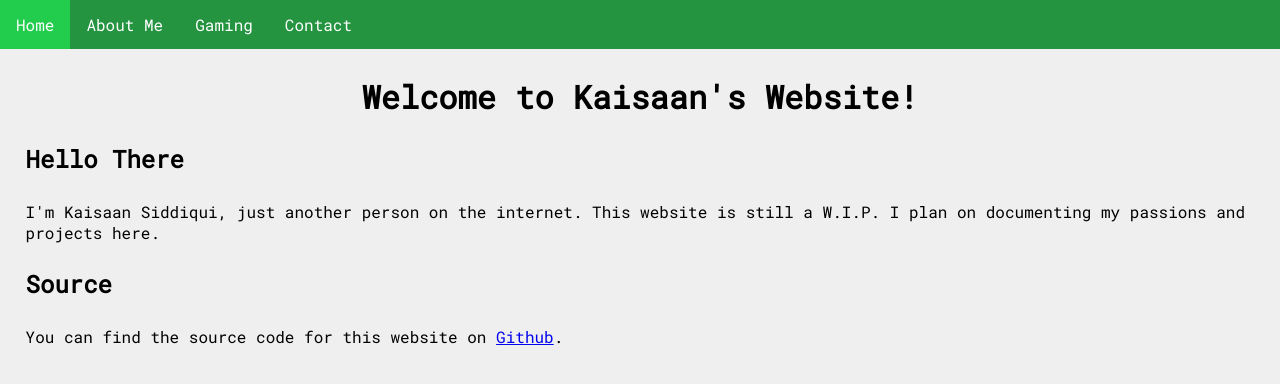
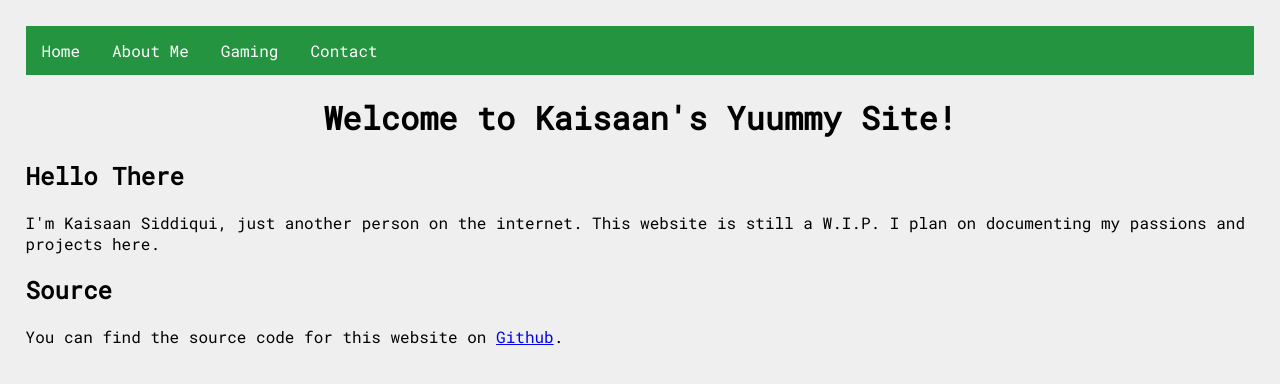
Before and after one commit to Kaisaan/kaisaan.github.io, a Jekyll site: the page built from index.html, in a window 1280 px wide. Shown: the top 384 px of the page. Built offline with Jekyll 4.4.1, drawn with Linux system fonts in a browser that asks for light colours.

Commit message:
Fix margin

```diff
--- a/css/style.css
+++ b/css/style.css
@@ -3,12 +3,8 @@
 body {
     font-family: 'Roboto Mono', monospace;
     background-color: #EFEFEF;
-    margin: 0;
+    margin: 2%;
     padding: 0;
-}
-
-p, h1, h2 {
-    margin: 2%;
 }
 
 p {
@@ -25,12 +21,12 @@
     margin: 0;
     padding: 0;
     overflow: hidden;
-     background-color: #259441;
-     font-family: 'Roboto Mono', monospace;
+    background-color: #259441;
+    font-family: 'Roboto Mono', monospace;
 }
 
 .navstd {
-     float: left;
+    float: left;
 }
 
 .navstd a {
@@ -38,7 +34,7 @@
     color: white;
     text-align: center;
     padding: 14px 16px;
-      text-decoration: none;
+    text-decoration: none;
 }
 
 .navstd a:hover {
--- a/index.html
+++ b/index.html
@@ -3,7 +3,7 @@
 layout: default
 ---
 
-<center><h1>Welcome to Kaisaan's Website!</h1></center>
+<center><h1>Welcome to Kaisaan's Yuummy Site!</h1></center>
     <h2>Hello There</h2>
         <p>I'm Kaisaan Siddiqui, just another person on the internet. This website is still a W.I.P. I plan on documenting my passions and projects here.</p>
     <h2>Source</h2>
```
